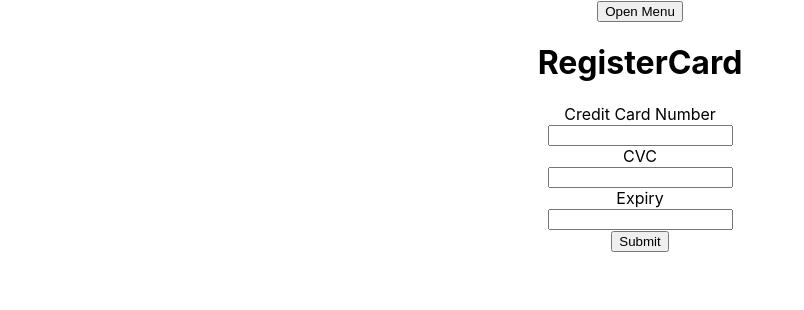
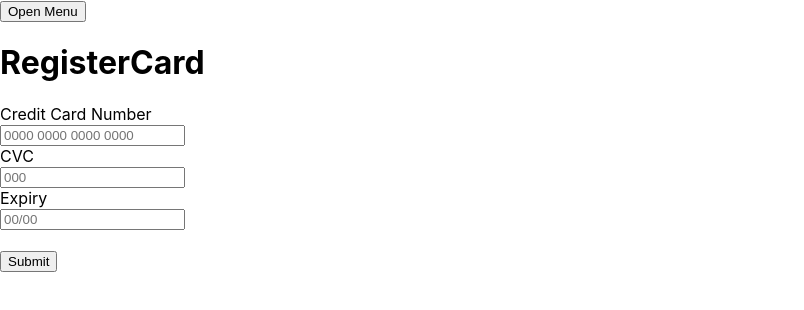
Before and after one commit to macakz/recruit-react, a React (Create React App) app: page / in a window 1280 px wide. Shown: the top 310 px of the page, without its empty margins (0-804 px from the left). Built offline with nearby package versions, Linux system fonts and the light colour scheme.

Commit message:
validation

```diff
--- a/src/App.css
+++ b/src/App.css
@@ -1,38 +1,3 @@
-.App {
-  text-align: center;
+.redText {
+  color: red;
 }
-
-.App-logo {
-  height: 40vmin;
-  pointer-events: none;
-}
-
-@media (prefers-reduced-motion: no-preference) {
-  .App-logo {
-    animation: App-logo-spin infinite 20s linear;
-  }
-}
-
-.App-header {
-  background-color: #282c34;
-  min-height: 100vh;
-  display: flex;
-  flex-direction: column;
-  align-items: center;
-  justify-content: center;
-  font-size: calc(10px + 2vmin);
-  color: white;
-}
-
-.App-link {
-  color: #61dafb;
-}
-
-@keyframes App-logo-spin {
-  from {
-    transform: rotate(0deg);
-  }
-  to {
-    transform: rotate(360deg);
-  }
-}
--- a/src/App.tsx
+++ b/src/App.tsx
@@ -14,7 +14,7 @@ const App = ():JSX.Element => {
     element = <RegisterCard setMenuOpen={setMenuOpen} />
   }
   return (
-    <div className='App'>
+    <div >
       {element}
     </div>
 
--- a/src/elements/Form/Form.tsx
+++ b/src/elements/Form/Form.tsx
@@ -1,4 +1,5 @@
 import React from "react";
+import '../../App.css';
 import { useForm, SubmitHandler } from "react-hook-form";
 import type { FormProps as Props, InputProps } from './types'
 
@@ -7,20 +8,51 @@ export const Form = ({ }: Props): JSX.Element => {
     const { register, handleSubmit, formState: { errors } } = useForm<InputProps>();
     const onSubmit: SubmitHandler<InputProps> = data => console.log(data);
 
+    const normalizeCardNumber = (value: any) => {
+        return value.replace(/\s/g, "").match(/.{1,4}/g)?.join(" ").substr(0, 19) || ""
+    }
 
     return (
         <form onSubmit={handleSubmit(onSubmit)}>
             <div>Credit Card Number</div>
-            <input {...register("ccNumber", { required: true })} />
-            {errors.ccNumber && <span>This field is required</span>}
+            <input
+                inputMode="numeric"
+                placeholder="0000 0000 0000 0000"
+                {...register("ccNumber", { required: true, minLength: 19, maxLength: 19 })}
+                onChange={(event) => {
+                    const { value } = event.target
+                    event.target.value = normalizeCardNumber(value)
+                }}
+            />
+            <div className="redText">
+                {errors.ccNumber?.type === "required" && <span>This field is required</span>}
+                {errors.ccNumber?.type === "minLength" && <span>Must be a valid credit card number</span>}
+                {errors.ccNumber?.type === "maxLength" && <span>Must be a valid credit card number</span>}
 
+            </div>
             <div>CVC</div>
-            <input {...register("cvc", { required: true })} />
-            {errors.cvc && <span>This field is required</span>}
+            <input
+                inputMode="numeric"
+                placeholder="000"
+                maxLength={3}
+                {...register("cvc", { required: true, minLength: 3 })}
+            />
+            <div className="redText">
+            {errors.cvc?.type === "required" && <span>This field is required</span>}
+            {errors.cvc?.type === "minLength" && <span>Must be a valid CVC number</span>}
+            </div>
 
             <div>Expiry</div>
-            <input {...register("expiry", { required: true })} />
-            {errors.expiry && <span>This field is required</span>}
+            <input
+                inputMode="numeric"
+                placeholder="00/00"
+                maxLength={4}
+                {...register("expiry", { required: true, minLength: 4 })}
+            />
+            <div className="redText">
+            {errors.expiry?.type === "required" && <span>This field is required</span>}
+            {errors.expiry?.type === "maxLength" && <span>This field is required</span>}
+            </div>
             <br />
             <input type="submit" />
         </form>
```
